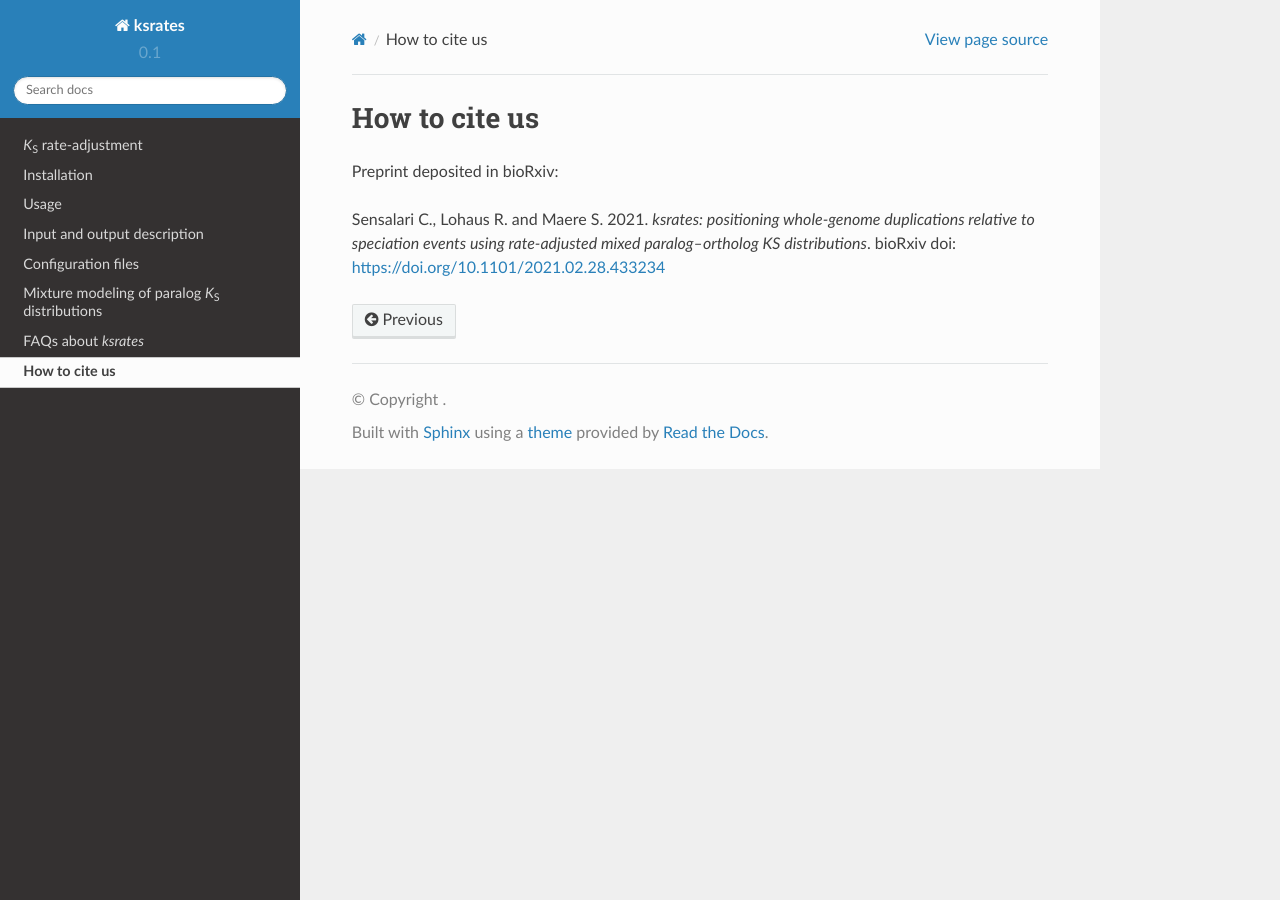
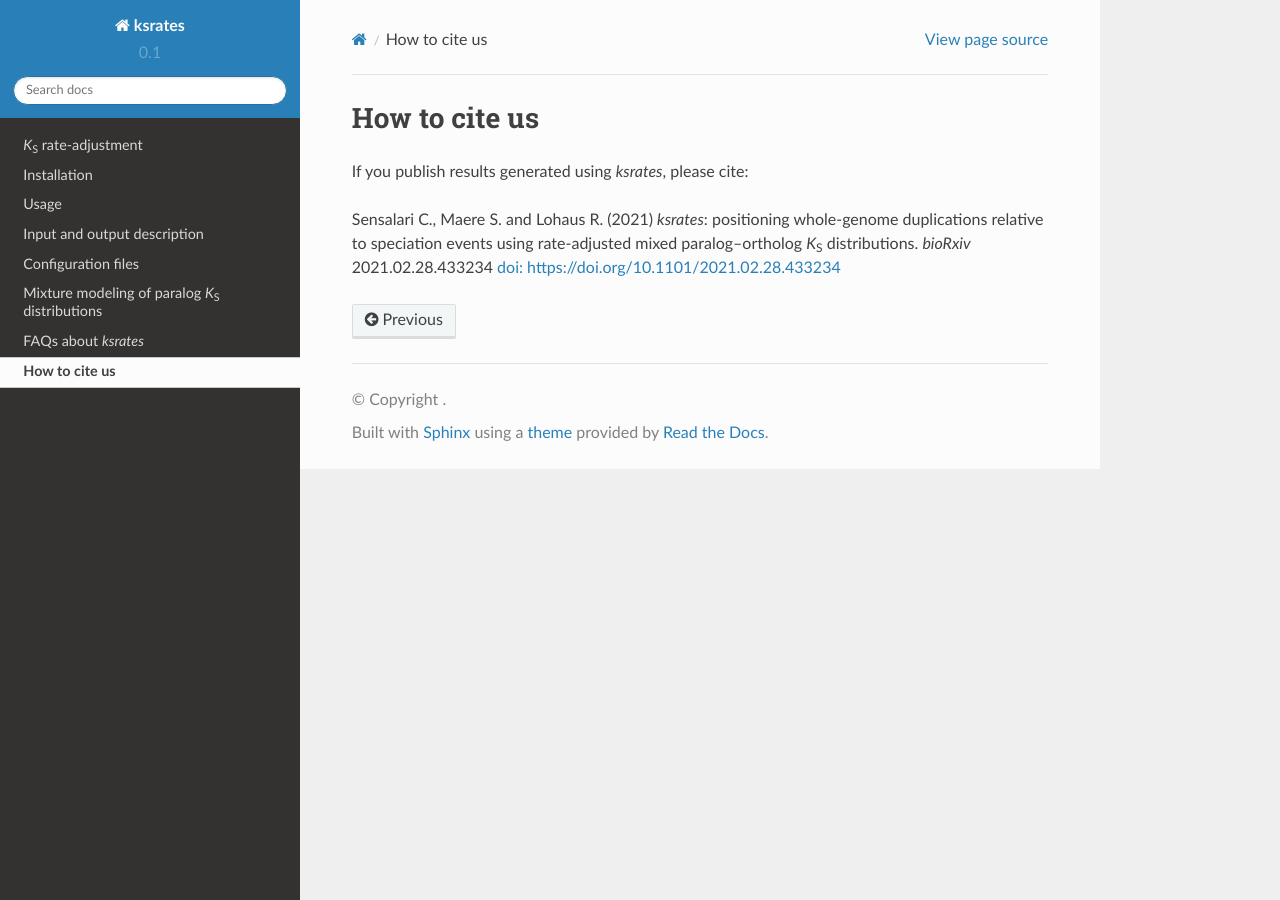
Before and after one commit to VIB-PSB/ksrates, a Sphinx documentation site: the page built from doc/source/citation_acknowledgement.rst, in a window 1280 px wide. Built offline with Sphinx 7.4.7 and the Read the Docs theme 2.0.0, drawn with Linux system fonts in a browser that asks for light colours.

Commit message:
Apply suggestions to How to cite us
Co-authored-by: lohausr <56632794+lohausr@users.noreply.github.com>

```diff
--- a/doc/source/citation_acknowledgement.rst
+++ b/doc/source/citation_acknowledgement.rst
@@ -2,6 +2,6 @@
 How to cite us
 ==============
 
-Preprint deposited in bioRxiv:
+If you publish results generated using *ksrates*, please cite:
 
-Sensalari C., Lohaus R. and Maere S. 2021. *ksrates: positioning whole-genome duplications relative to speciation events using rate-adjusted mixed paralog–ortholog KS distributions*. bioRxiv doi: https://doi.org/10.1101/2021.02.28.433234
+Sensalari C., Maere S. and Lohaus R. (2021) *ksrates*: positioning whole-genome duplications relative to speciation events using rate-adjusted mixed paralog--ortholog  *K*:sub:`S` distributions. *bioRxiv* 2021.02.28.433234 `doi: https://doi.org/10.1101/2021.02.28.433234 <https://doi.org/10.1101/2021.02.28.433234>`__
```
